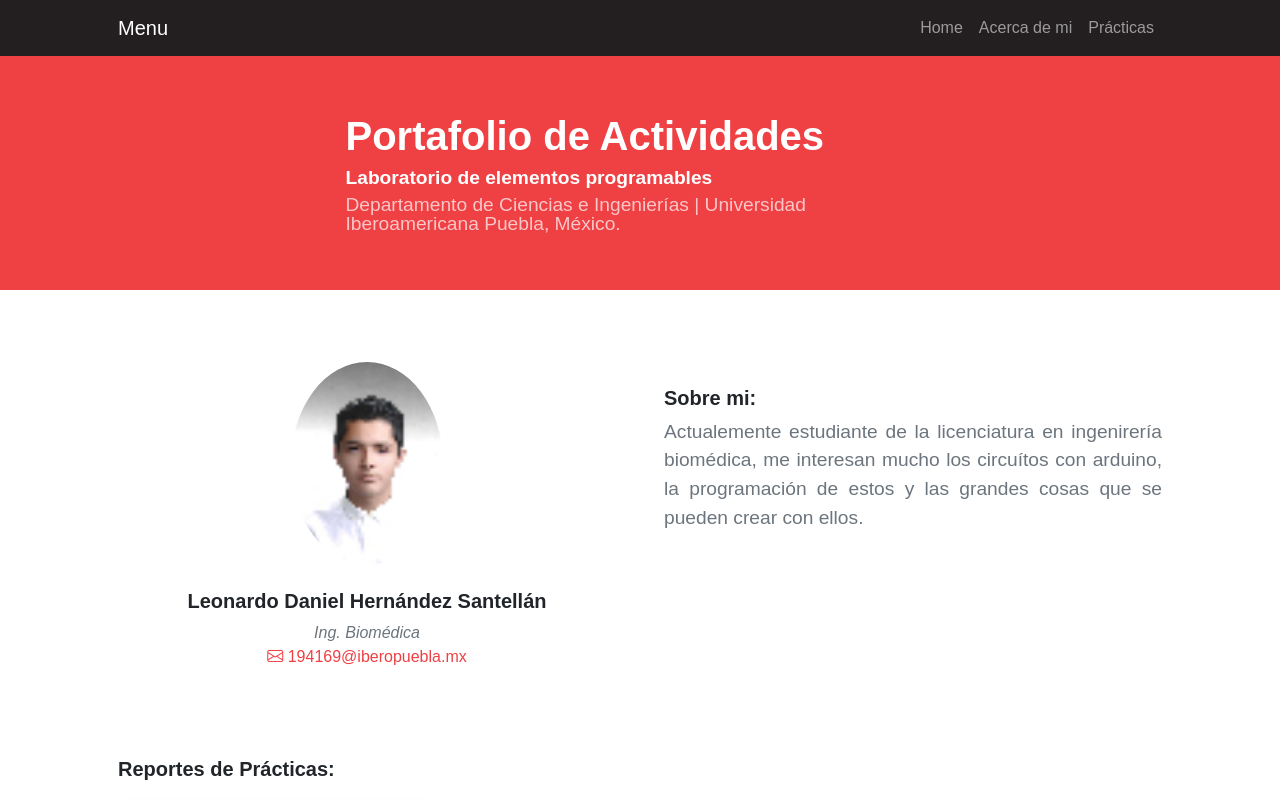
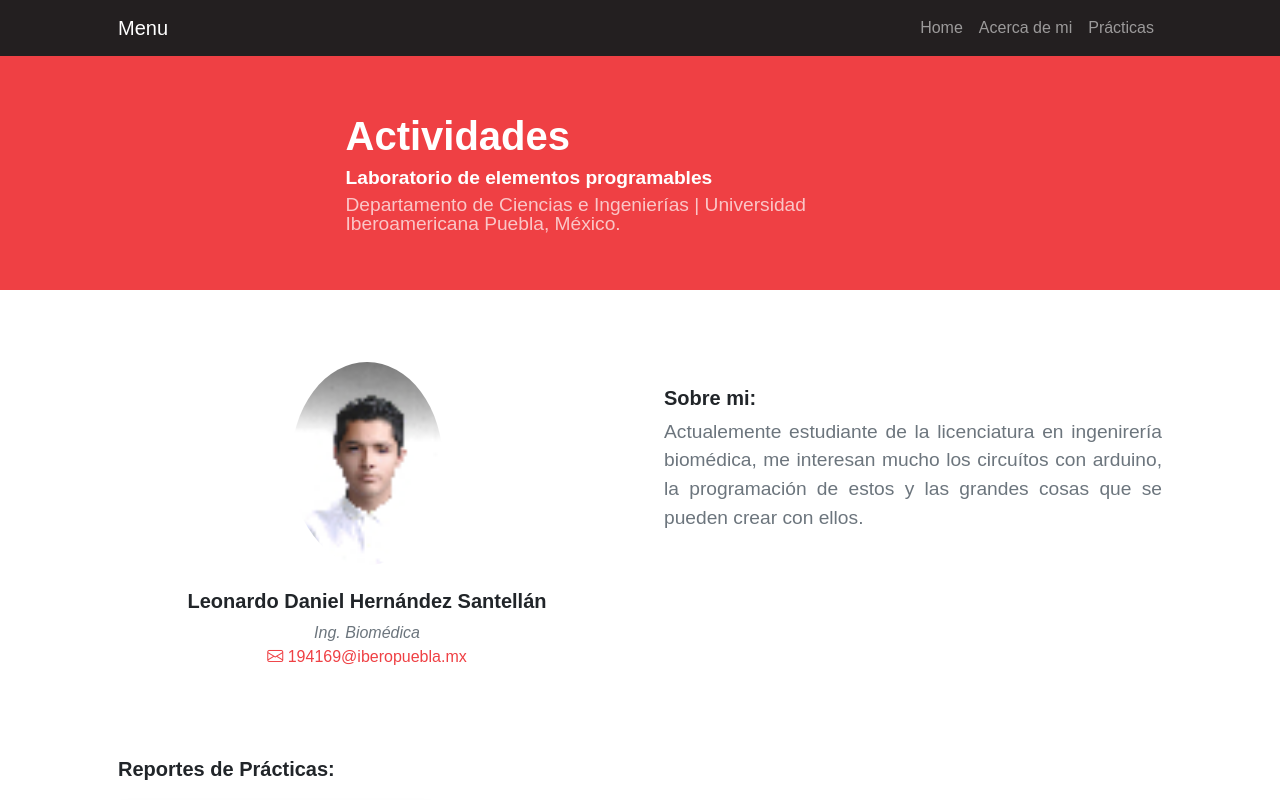
Before and after one commit to DanHdzSnt/Lab-Elementos-Prog, a plain HTML site: page index.html in a window 1280 px wide. Shown: the top 800 px of the page. Drawn offline with nearby package versions, Linux system fonts and the light colour scheme.

Commit message:
actividades

```diff
--- a/index.html
+++ b/index.html
@@ -37,7 +37,7 @@
                     <div class="row gx-5 align-items-center justify-content-center">
                         <div class="col-lg-8 col-xl-7 col-xxl-6">
                             <div class="my-5 text-center text-xl-start">
-                                <h1 class="display-6 fw-bolder text-white mb-2">Portafolio de Actividades</h1>
+                                <h1 class="display-6 fw-bolder text-white mb-2"> Actividades</h1>
                                 <h1 class="display-8 fw-bolder text-white mb-2">Laboratorio de elementos programables</h1>
                                 <p id="resumen" class="display-8 fw-normal text-white-50 mb-4">Departamento de Ciencias e Ingenierías | Universidad Iberoamericana Puebla, México.</p>
                             </div>
```
